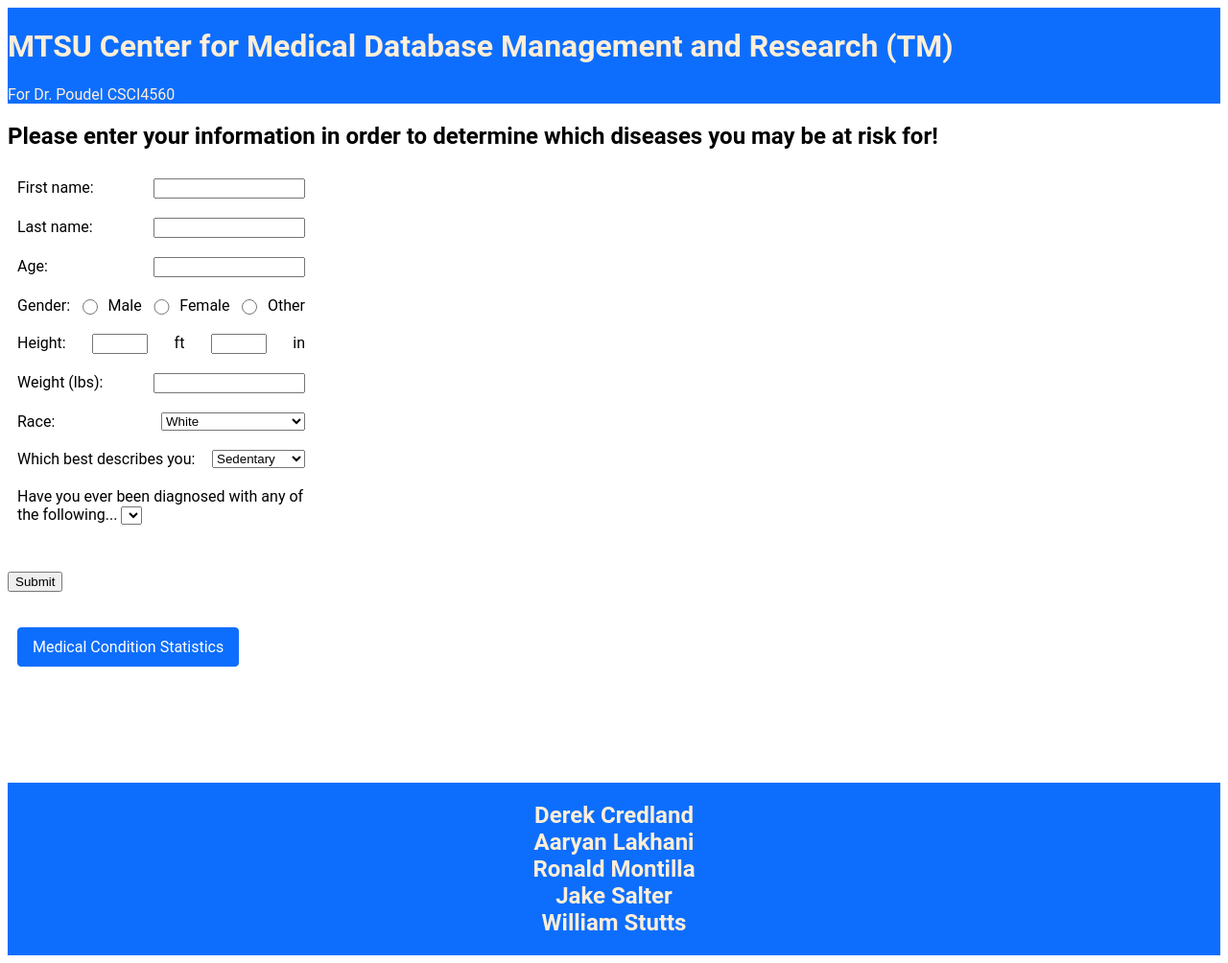
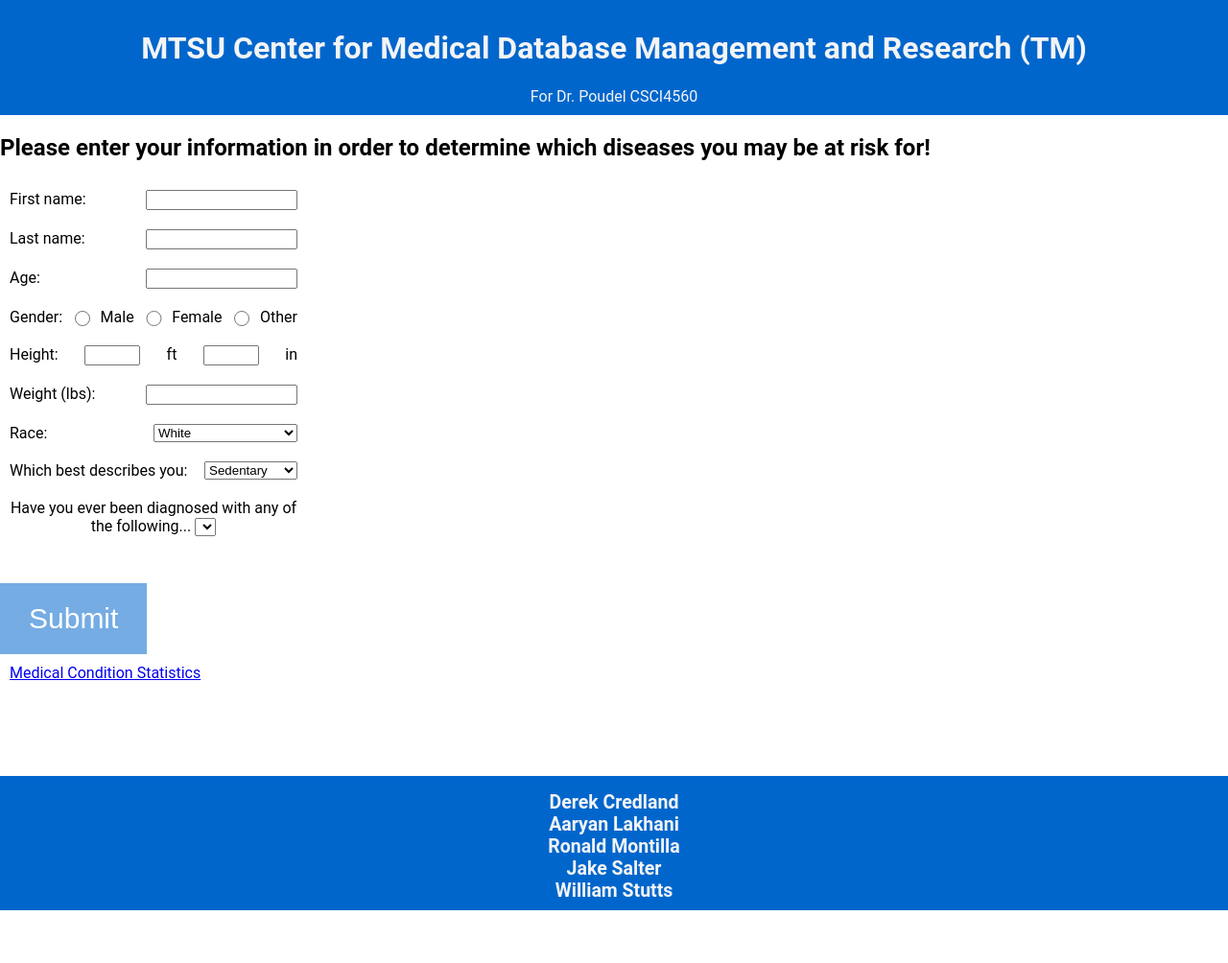
Before and after one commit to JakeSalter-Coder/Medical-Website, a Flask app: page / in a window 1280 px wide. Shown: the whole page at 96% size. After the commit the page ends 949 px from the top, so only its background shows below. Run offline with Flask 3, Linux system fonts and the light colour scheme; data that the repository does not hold is empty; parts of the project's set-up code (start-up, migrations or seed data) failed here and were passed over; some libraries are stand-ins or nearby versions.

Commit message:
Update style.css

```diff
--- a/static/style.css
+++ b/static/style.css
@@ -3,11 +3,10 @@ html {
 }
 
 header {
-    background: #0D6EFD;
-}
-
-header h1, aside {
-    color: #FFEED8;
+    background: #0066cc;
+    color: #f3f4f5;
+    padding: 10px;
+    text-align: center;
 }
 
 body {
@@ -16,21 +15,44 @@ body {
     flex-direction: column;
 }
 
-div {
+body b2 {
+    min-height: 100%;
+    display: flex;
+    flex-direction: column;
+    text-align: center;
+}
+
+div{
     width: 300px;
     display: inline-flex;
     justify-content: space-between;
     padding: 10px;
-}
-
-footer {
-    margin-top: 50px;
-    background: #0D6EFD;
     text-align: center;
 }
 
-footer h2 {
-    color: #FFEED8;
+div d2{
+    width: 1000px;
+    height: 100%;
+    display: inline-flex;
+    justify-content: space-between;
+    padding: 10px;
+    text-align: center;
+
+}
+
+/* Footer */
+footer {
+    background: #0066cc;
+    color: #f3f4f5;
+    text-align: center;
+    padding: 0px;
+    height: 140px;
+    font-size: 13px;
+}
+
+footer f2 {
+    color: #f3f4f5;
+    height: 0px;
 }
 
 .height {
@@ -58,28 +80,147 @@ input {
     height: 10px;
 }
 
-/*For button to statistics page*/
-.button-class {
-    position: relative;
-    top: 27px;
-    display: inline-block;
-    padding: 10px 15px;
-    font-size: 16px;
-    color: white;
-    background-color: #0D6EFD;
-    border: 1px solid #0D6EFD;
-    border-radius: 4px;
-    text-decoration: none;
+header h3 {
+    color: #f3f4f5;
     text-align: center;
-    cursor: pointer;
+    font-size: 30px;
 }
 
-.button-class:hover {
-    background-color: #0056b3;
-    border-color: #0056b3;
+header h4 {
+    color: #00000000;
+    text-align: right;
 }
 
-.button-class:active {
-    background-color: #004085;
-    border-color: #004085;
+label {
+    animation: popIn 1s ease-in-out;
 }
+
+@keyframes popIn {
+    0% {
+        opacity: 0;
+        transform: scale(0.8);
+    }
+    100% {
+        opacity: 1;
+        transform: scale(1);
+    }
+}
+
+/* General Reset */
+html, body {
+    margin: 0;
+    padding: 0;
+    height: 100%;
+    font-family: 'Roboto', sans-serif;
+}
+
+/* Fullscreen Background */
+.fullscreen-backgroundindex{
+    background-image: url('https://images.squarespace-cdn.com/content/v1/5e143243e8e81546da5cd885/1595256149515-DYBDP4DOJ4FOYT6XMU5W/middle-tennessee-state-university-buildings.jpg');
+    background-size: cover;
+    background-position: center;
+    background-repeat: no-repeat;
+    height: calc(100vh - 50px); /* Adjust for footer height */
+    animation: fadeInBackground 2s ease-in-out; /* Animation on load */
+    display: flex;
+    flex-direction: column;
+    justify-content: center;
+    align-items: center;
+    color: white;
+    text-align: center;
+    text-shadow: 2px 2px 4px rgba(0, 0, 0, 0.6);
+}
+
+/* Fullscreen Background */
+.fullscreen-backgroundpredictor{
+    background-image: url('https://images.squarespace-cdn.com/content/v1/5e143243e8e81546da5cd885/1595256692320-TM3HKOIK1IRZO9MET2Q7/middle-tennessee-state-university-field.jpg');
+    background-size: cover;
+    background-position: center;
+    background-repeat: no-repeat;
+    height: calc(100vh - 50px); /* Adjust for footer height */
+    animation: fadeInBackground 2s ease-in-out; /* Animation on load */
+    display: flex;
+    flex-direction: column;
+    justify-content: center;
+    align-items: center;
+    color: white;
+    text-align: center;
+    text-shadow: 2px 2px 4px rgba(0, 0, 0, 0.6);
+}
+
+/* Animation Keyframe */
+@keyframes fadeInBackground {
+    from {
+        opacity: 0;
+        transform: scale(1.05);
+    }
+    to {
+        opacity: 1;
+        transform: scale(1);
+    }
+}
+
+/* Header */
+.header {
+    background: #0066cc; /* Semi-transparent background for header */
+    color: #f3f4f5;
+    padding: 10px;
+    text-align: center;
+}
+
+/* Buttons */
+button {
+    background-color: #0066cc8a;
+    border: none;
+    padding: 20px 30px;
+    color: white;
+    font-size: 30px;
+    border-radius: 0px;
+    cursor: pointer;
+    transition: background-color 0.3s ease;
+}
+
+button:hover {
+    background-color: #003560;
+}
+
+
+/* The side navigation menu */
+.sidenav {
+    height: 100%;
+    width: 0;
+    position: fixed;
+    z-index: 1;
+    top: 0;
+    left: 0;
+    background-color: #111;
+    overflow-x: hidden;
+    transition: width 0.5s;
+    padding-top: 60px;
+  }
+
+  .sidenav a {
+    padding: 8px 8px 8px 32px;
+    text-decoration: none;
+    font-size: 25px;
+    color: #818181;
+    display: block;
+    transition: width 0.5s;
+  }
+
+  .sidenav a:hover {
+    color: #f1f1f1;
+  }
+
+  .sidenav .closebtn {
+    position: absolute;
+    top: 0;
+    right: 25px;
+    font-size: 36px;
+    margin-left: 50px;
+  }
+
+  @media screen and (max-height: 450px) {
+    .sidenav {padding-top: 15px;}
+    .sidenav a {font-size: 18px;}
+  }
```
